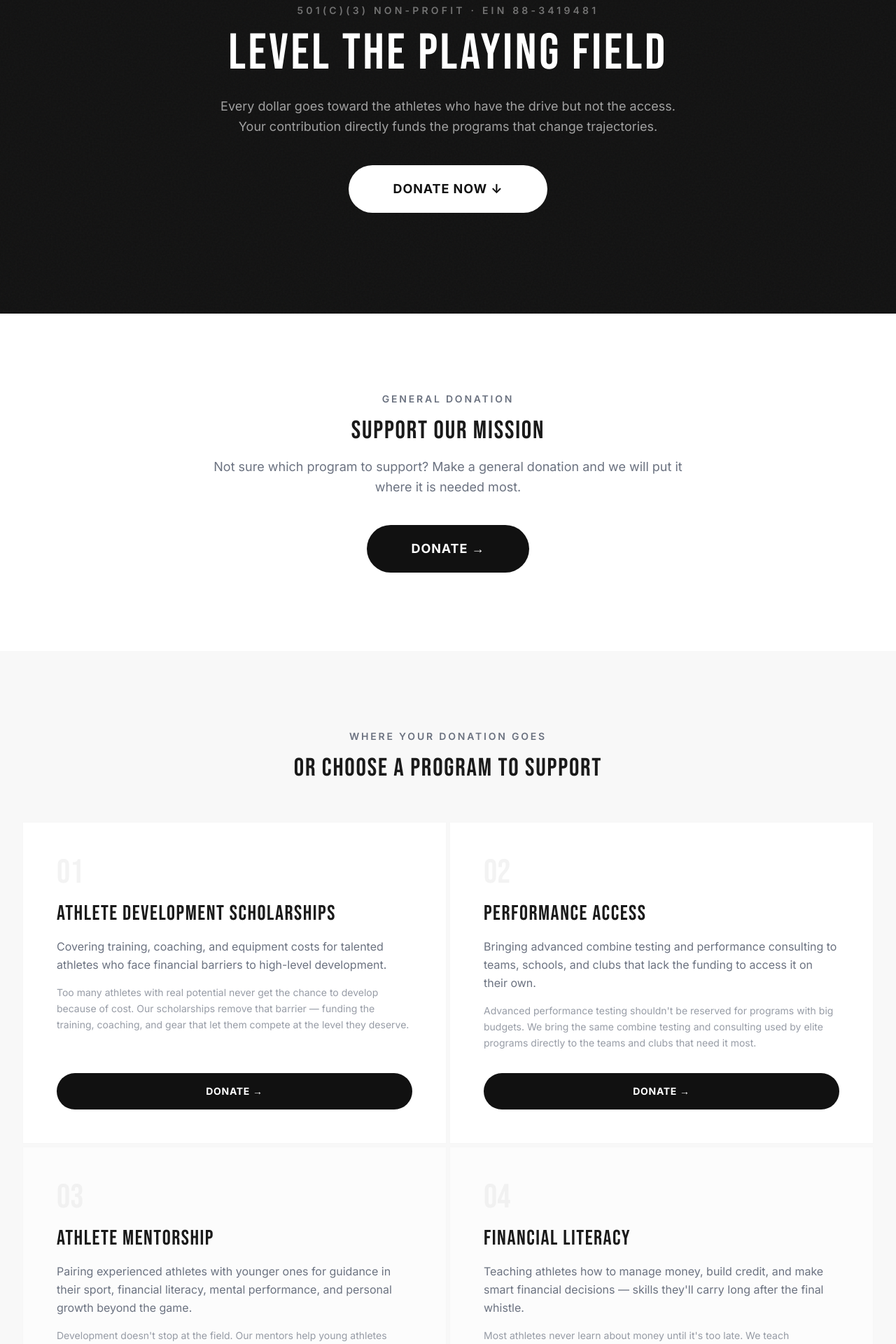
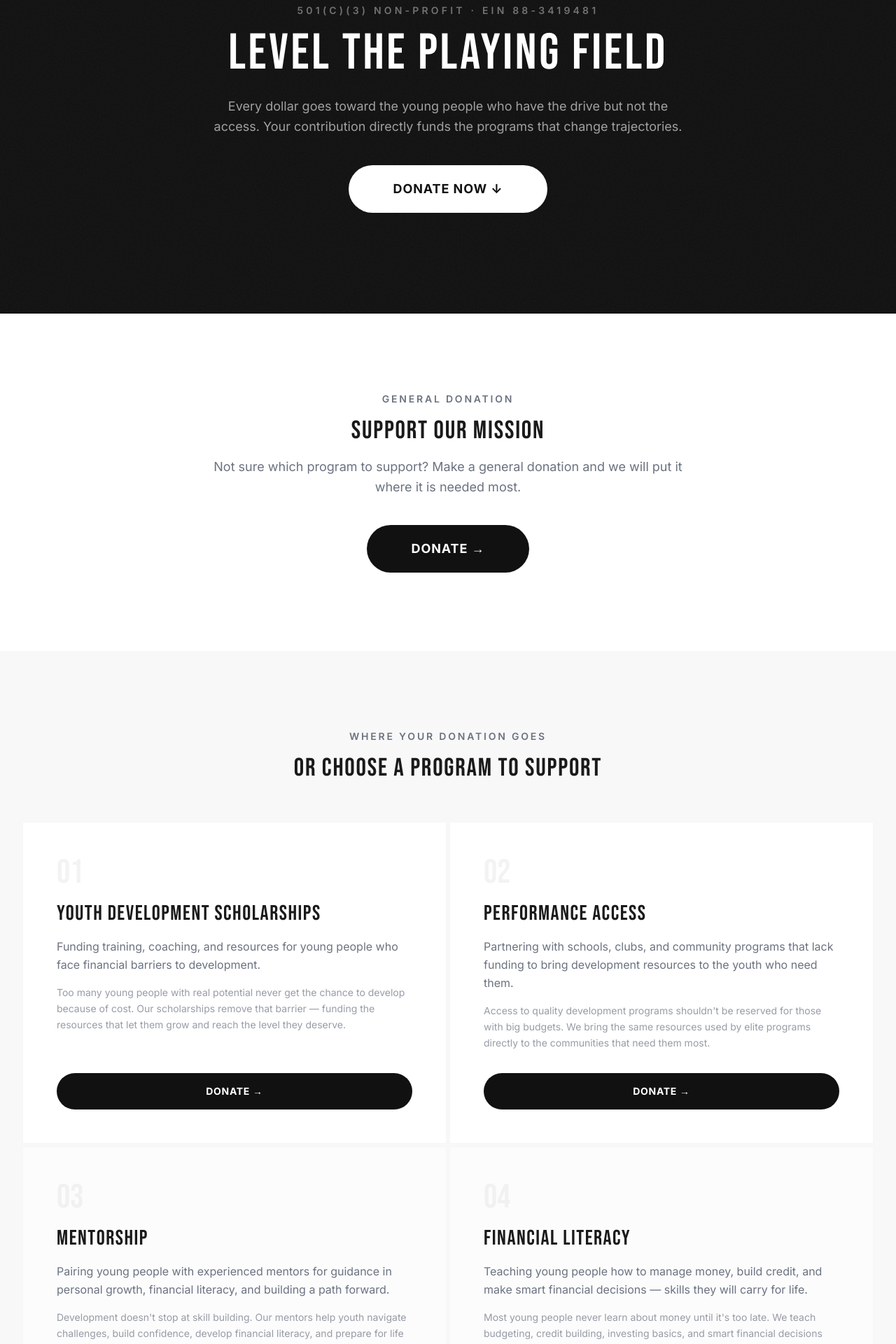
Before and after one commit to G6perform/defineyourself, a Next.js app: page /donate in a window 1280 px wide. Shown: the part 220-2140 px from the top of the page at 70% size. Built offline with nearby package versions, Linux system fonts and the light colour scheme.

Commit message:
Broaden language to youth empowerment across site

```diff
--- a/src/app/donate/page.tsx
+++ b/src/app/donate/page.tsx
@@ -1,39 +1,39 @@
 export const metadata = {
   title: "Donate | Define Yourself Inc.",
   description:
-    "Your contribution directly funds scholarships, performance access, mentorship, and financial literacy for youth athletes who have the drive but not the access.",
+    "Your contribution directly funds scholarships, performance access, mentorship, and financial literacy for young people who have the drive but not the access.",
 };
 
 const programs = [
   {
-    title: "Athlete Development Scholarships",
-    desc: "Covering training, coaching, and equipment costs for talented athletes who face financial barriers to high-level development.",
+    title: "Youth Development Scholarships",
+    desc: "Funding training, coaching, and resources for young people who face financial barriers to development.",
     detail:
-      "Too many athletes with real potential never get the chance to develop because of cost. Our scholarships remove that barrier — funding the training, coaching, and gear that let them compete at the level they deserve.",
+      "Too many young people with real potential never get the chance to develop because of cost. Our scholarships remove that barrier — funding the resources that let them grow and reach the level they deserve.",
     href: "https://www.zeffy.com/en-US/donation-form/donate-to-change-lives-17833",
     active: true,
   },
   {
     title: "Performance Access",
-    desc: "Bringing advanced combine testing and performance consulting to teams, schools, and clubs that lack the funding to access it on their own.",
+    desc: "Partnering with schools, clubs, and community programs that lack funding to bring development resources to the youth who need them.",
     detail:
-      "Advanced performance testing shouldn't be reserved for programs with big budgets. We bring the same combine testing and consulting used by elite programs directly to the teams and clubs that need it most.",
+      "Access to quality development programs shouldn't be reserved for those with big budgets. We bring the same resources used by elite programs directly to the communities that need them most.",
     href: "https://www.zeffy.com/en-US/donation-form/metrix-team-access-fund",
     active: true,
   },
   {
-    title: "Athlete Mentorship",
-    desc: "Pairing experienced athletes with younger ones for guidance in their sport, financial literacy, mental performance, and personal growth beyond the game.",
+    title: "Mentorship",
+    desc: "Pairing young people with experienced mentors for guidance in personal growth, financial literacy, and building a path forward.",
     detail:
-      "Development doesn't stop at the field. Our mentors help young athletes navigate the mental side of competition, build financial literacy, and prepare for life beyond sport — because the best athletes are built from the inside out.",
+      "Development doesn't stop at skill building. Our mentors help youth navigate challenges, build confidence, develop financial literacy, and prepare for life — because the strongest individuals are built from the inside out.",
     href: null,
     active: false,
   },
   {
     title: "Financial Literacy",
-    desc: "Teaching athletes how to manage money, build credit, and make smart financial decisions — skills they'll carry long after the final whistle.",
+    desc: "Teaching young people how to manage money, build credit, and make smart financial decisions — skills they will carry for life.",
     detail:
-      "Most athletes never learn about money until it's too late. We teach budgeting, credit building, investing basics, and smart financial decisions early — so our athletes are prepared whether they go pro or pursue a career beyond sport.",
+      "Most young people never learn about money until it's too late. We teach budgeting, credit building, investing basics, and smart financial decisions early — so our youth are prepared for whatever comes next.",
     href: null,
     active: false,
   },
@@ -52,9 +52,9 @@ export default function Donate() {
             LEVEL THE PLAYING FIELD
           </h1>
           <p className="text-white/60 text-lg leading-relaxed max-w-2xl mx-auto mb-10">
-            Every dollar goes toward the athletes who have the drive but not the
-            access. Your contribution directly funds the programs that change
-            trajectories.
+            Every dollar goes toward the young people who have the drive but not
+            the access. Your contribution directly funds the programs that
+            change trajectories.
           </p>
           <a
             href="#programs"
```
